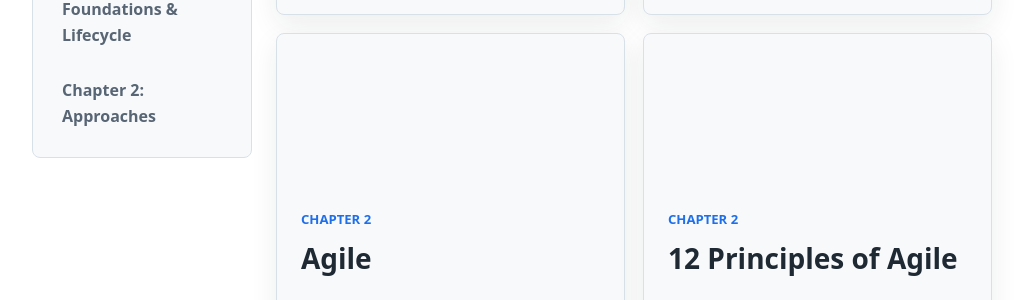
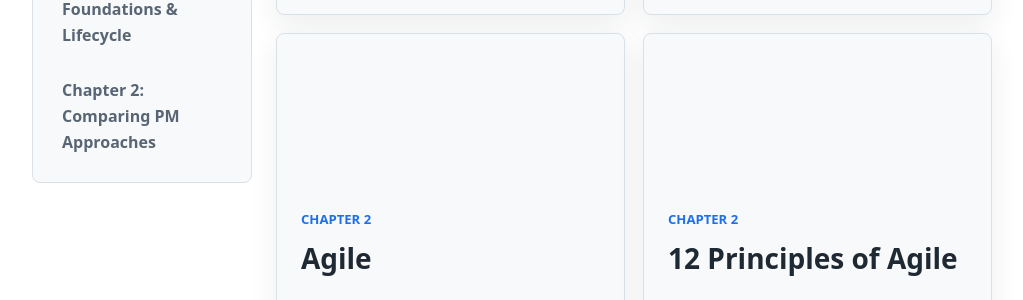
Before and after one commit to teganburns/project-plus-study-guide, a Jekyll site: the page built from Definitions.md, in a window 1280 px wide and 900 px high, scrolled down 2825 px. Shown: the part 164-464 px from the top of the window, without its empty margins (128-1151 px from the left). Built offline with Jekyll 4.4.1, drawn with Linux system fonts in a browser that asks for light colours; some of the changed text lies outside the part shown.

Commit message:
Rename chapter 2 approaches

```diff
--- a/Definitions.md
+++ b/Definitions.md
@@ -18,7 +18,7 @@ permalink: /definitions/
       <div class="definition-filter-list">
         <button class="definition-filter is-active" type="button" data-definition-category="all" aria-pressed="true">All</button>
         <button class="definition-filter" type="button" data-definition-category="chapter-1" aria-pressed="false">Chapter 1: Foundations &amp; Lifecycle</button>
-        <button class="definition-filter" type="button" data-definition-category="chapter-2" aria-pressed="false">Chapter 2: Approaches</button>
+        <button class="definition-filter" type="button" data-definition-category="chapter-2" aria-pressed="false">Chapter 2: Comparing PM Approaches</button>
       </div>
     </aside>
 
@@ -243,7 +243,7 @@ permalink: /definitions/
           </div>
         </article>
 
-        <article class="definition-card" data-category="chapter-2" data-search="12 principles agile manifesto customer satisfaction welcome change frequent delivery collaboration motivated teams simplicity reflection" role="button" tabindex="0" aria-pressed="false">
+        <article class="definition-card" data-category="chapter-2" data-search="12 principles agile manifesto customer satisfaction welcome change frequent delivery collaboration motivated teams face to face working software progress sustainable pace technical excellence simplicity self organizing teams reflection" role="button" tabindex="0" aria-pressed="false">
           <div class="definition-card-inner">
             <div class="definition-face definition-front">
               <p class="definition-label">Chapter 2</p>
@@ -251,12 +251,14 @@ permalink: /definitions/
             </div>
             <div class="definition-face definition-back">
               <h2>12 Principles of Agile</h2>
-              <p>Guiding principles behind Agile delivery and team behavior.</p>
+              <p>Guiding ideas behind Agile delivery, collaboration, and continuous improvement.</p>
               <ul>
-                <li>Prioritize customer satisfaction and useful delivery.</li>
-                <li>Welcome change, collaborate often, and improve continuously.</li>
+                <li>Deliver valuable working software early and often.</li>
+                <li>Welcome change and use feedback to improve outcomes.</li>
+                <li>Keep business and technical people working closely together.</li>
+                <li>Favor face-to-face communication, sustainable pace, technical excellence, simplicity, self-organizing teams, and regular reflection.</li>
               </ul>
-              <p><strong>Exam cue:</strong> Agile favors adaptability, feedback, and working results.</p>
+              <p><strong>Exam cue:</strong> Agile favors adaptability, frequent delivery, collaboration, and continuous improvement.</p>
             </div>
           </div>
         </article>
--- a/_layouts/default.html
+++ b/_layouts/default.html
@@ -484,7 +484,7 @@
       const categoryLabels = {
         all: "all chapters",
         "chapter-1": "Chapter 1: Foundations & Lifecycle",
-        "chapter-2": "Chapter 2: Approaches",
+        "chapter-2": "Chapter 2: Comparing PM Approaches",
       };
 
       const normalizeText = (value) => value.toLowerCase().trim();
```
Also changed, not shown: Quizzes.md (+2 -2 lines).
